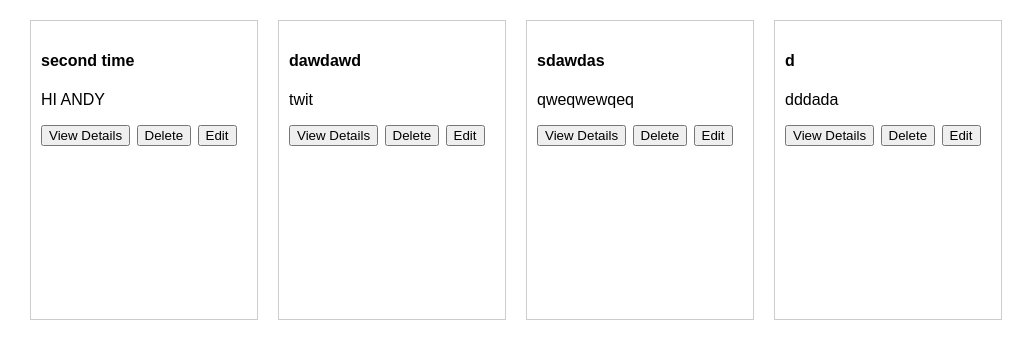
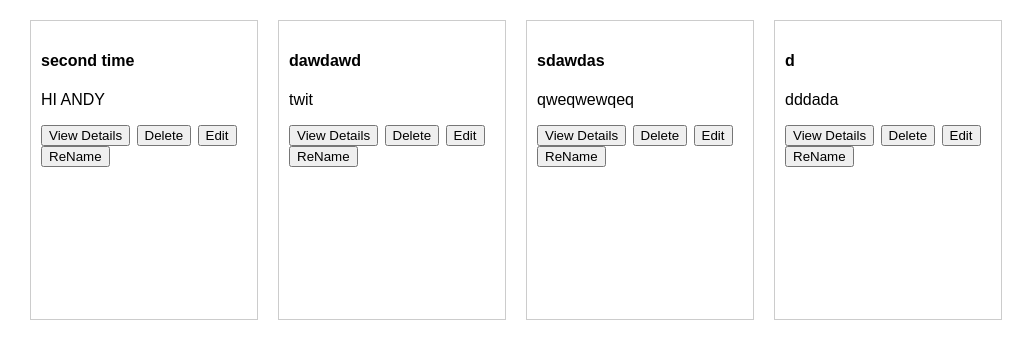
Before and after one commit to khangdang123/ProjectDatabase, a Flask app: page /index in a window 1280 px wide. Shown: the part 218-577 px from the top of the page, without its empty margins (0-1035 px from the left). Run offline with Flask 3, Linux system fonts and the light colour scheme.

Commit message:
Update index.html

```diff
--- a/app/templates/index.html
+++ b/app/templates/index.html
@@ -94,6 +94,10 @@
                <form action="/edit_note/{{ note.id }}" method="post" class="button-form">
                    <button type="submit">Edit</button>
                </form>
+
+               <form action="/ReTitle_note/{{ note.id }}" method="post" class="button-form">
+                   <button type="submit">ReName</button>
+               </form>
            </div>
        {% endfor %}
    </div>
```
